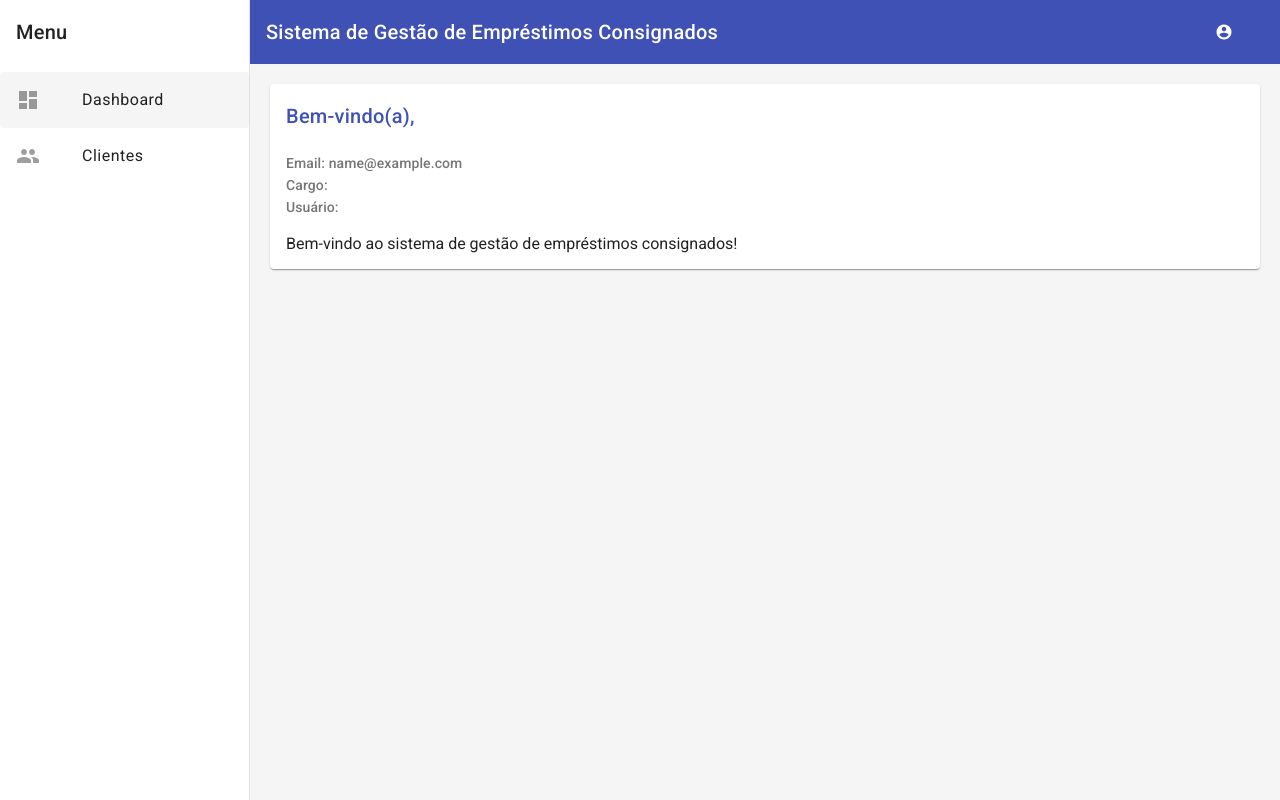
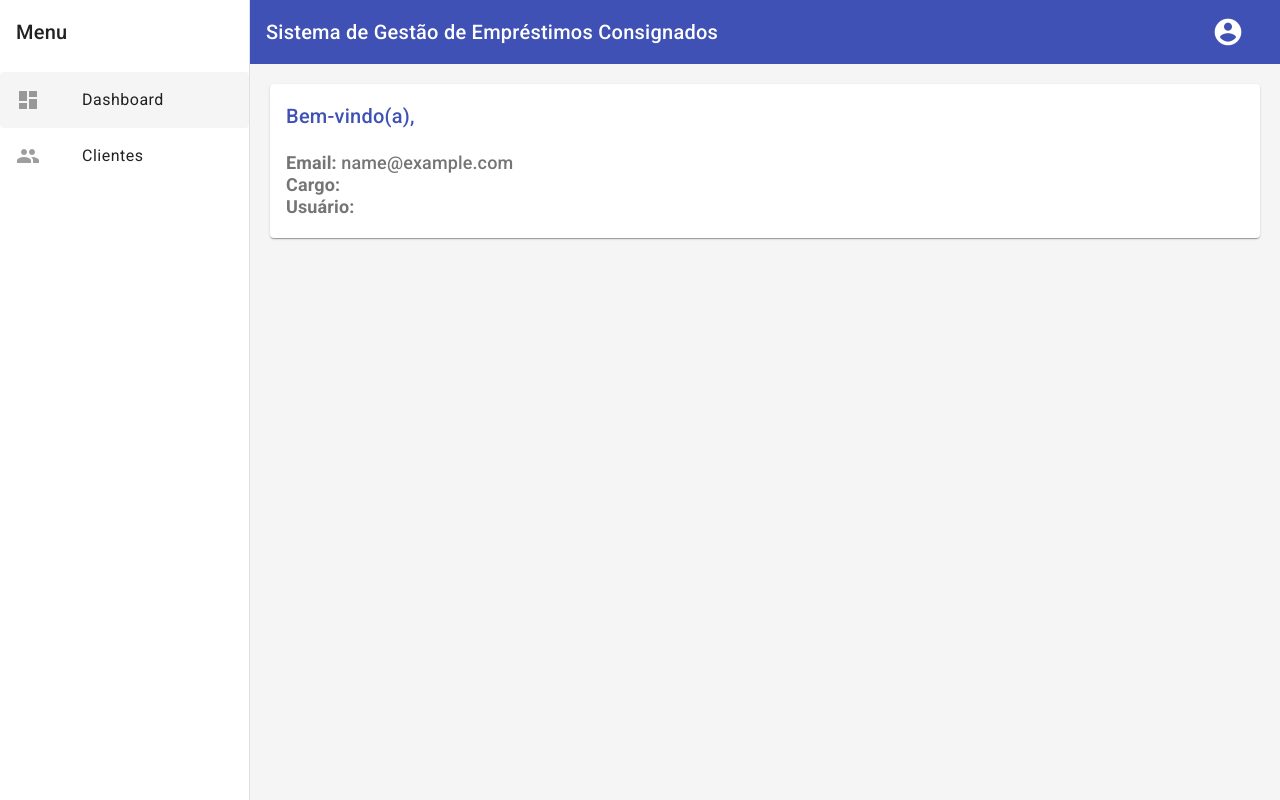
Before and after one commit to brunomacedo1203/ConsignadoManager, an Angular app in the folder Frontend/: page /dashboard in a window 1280 px wide. Built offline with nearby package versions, Linux system fonts and the light colour scheme; sample sign-in values are in the browser's storage.

Commit message:
Ajustando o Dashboard e o ícon do usuário

```diff
--- a/Frontend/src/app/app.component.css
+++ b/Frontend/src/app/app.component.css
@@ -28,18 +28,11 @@ mat-sidenav-content {
   min-height: 100vh;
 }
 
-.icon-usuario {
-  font-size: 32px; /* aumenta o tamanho real do ícone */
-  vertical-align: middle;
-  line-height: 1;
-  height: 32px;
-  width: 32px;
+button[mat-button] .icon-usuario {
+  font-size: 32px !important;
+  height: 32px !important;
+  width: 32px !important;
+  line-height: 1 !important;
+  vertical-align: middle !important;
+  display: inline-block !important;
 }
-
-button[mat-button] {
-  display: flex;
-  align-items: center;
-  gap: 8px; /* espaço entre ícone e nome */
-  padding: 8px 12px; /* espaço interno */
-  height: 48px; /* altura suficiente para o ícone */
-}
--- a/Frontend/src/app/dashboard/dashboard.component.css
+++ b/Frontend/src/app/dashboard/dashboard.component.css
@@ -16,8 +16,10 @@
 
 .content {
   padding: 20px;
+  padding-bottom: 20px;
   background-color: #f5f5f5;
   min-height: calc(100vh - 64px);
+
 }
 
 mat-toolbar {
@@ -32,11 +34,13 @@ mat-toolbar {
 
 .user-info {
   margin-top: 20px;
+
 }
 
 .user-info p {
   margin: 10px 0;
   font-size: 16px;
+
 }
 
 mat-card {
@@ -47,3 +51,8 @@ mat-card-title {
   color: #3f51b5;
   margin-bottom: 20px;
 }
+
+.user-subtitle {
+  padding-bottom: 20px;
+  font-size: 18px;
+}
--- a/Frontend/src/app/dashboard/dashboard.component.html
+++ b/Frontend/src/app/dashboard/dashboard.component.html
@@ -2,14 +2,11 @@
   <mat-card>
     <mat-card-header>
       <mat-card-title>Bem-vindo(a), {{ currentUser?.nome }}</mat-card-title>
-      <mat-card-subtitle>
-        <div>Email: {{ currentUser?.email }}</div>
-        <div>Cargo: {{ currentUser?.cargo }}</div>
-        <div>Usuário: {{ currentUser?.usuario }}</div>
+      <mat-card-subtitle class="user-subtitle">
+        <div><strong>Email:</strong> {{ currentUser?.email }}</div>
+        <div><strong>Cargo:</strong> {{ currentUser?.cargo }}</div>
+        <div><strong>Usuário:</strong> {{ currentUser?.usuario }}</div>
       </mat-card-subtitle>
     </mat-card-header>
-    <mat-card-content>
-      <p>Bem-vindo ao sistema de gestão de empréstimos consignados!</p>
-    </mat-card-content>
   </mat-card>
 </div>
```
Also changed, not shown: Frontend/src/app/auth/interceptors/error.interceptor.ts (added, +23 -0 lines), Frontend/src/app/auth/interceptors/jwt.interceptor.ts (added, +22 -0 lines), 11 other files (tests, documents, lock files or other folders).
